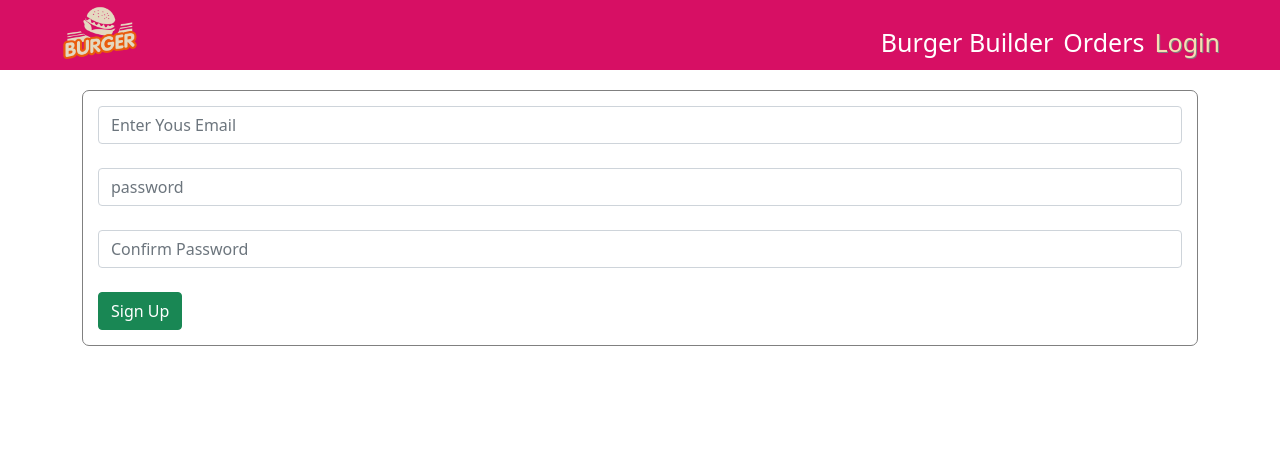
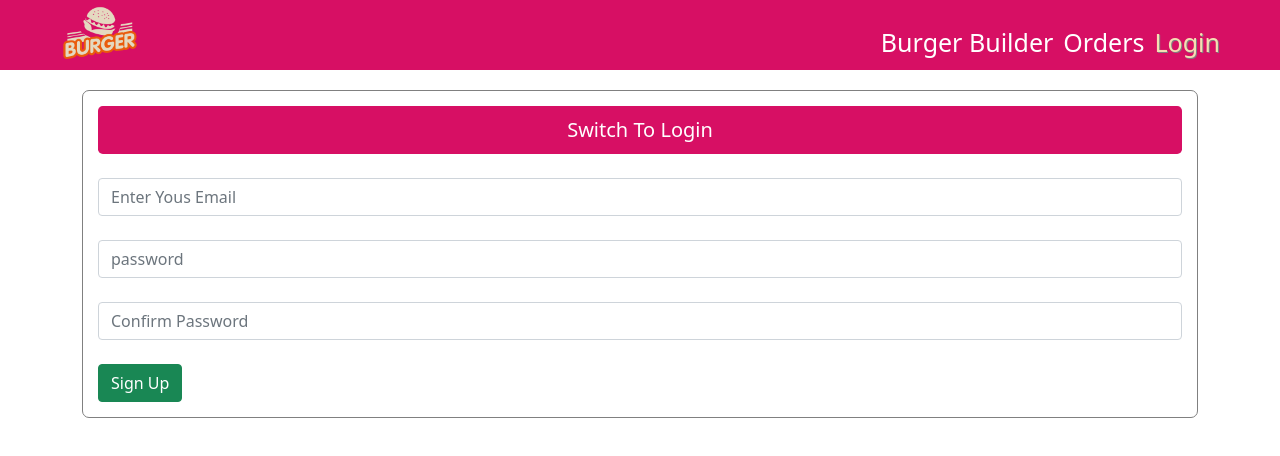
Before and after one commit to raihan-mahmud-talukder/Bohubrihi-Burger, a React (Create React App) app: page /login in a window 1280 px wide. Shown: the top 456 px of the page. Built offline with nearby package versions, Linux system fonts and the light colour scheme; the HTML template or start-up script is replaced by a standard one.

Commit message:
Switcing Sign In

```diff
--- a/src/Component/Auth/Auth.js
+++ b/src/Component/Auth/Auth.js
@@ -2,6 +2,14 @@ import React, { Component } from "react";
 import { Formik } from 'formik';
 
 class Auth extends Component {
+    state = {
+        mode: 'Sign Up'
+    }
+
+    switchModeHandler = () => {
+        this.setState({ mode: this.state.mode === 'Sign Up' ? 'Login' : 'Sign Up' })
+    }
+
     render() {
         return (
             <div>
@@ -28,13 +36,19 @@ class Auth extends Component {
                             }
                             if (!values.password) {
                                 errors.password = 'Required';
-                            } else if (values.password.length < 4) {
+                            }
+                            else if (isNaN(values.password)) {
+                                errors.password = 'Must be number';
+                            }
+                            else if (values.password.length < 4) {
                                 errors.password = 'Must be atleast 4 characters!';
                             }
+                            if (this.state.mode === 'Sign Up') {
                                 if (!values.passwordConfirm) {
                                     errors.passwordConfirm = 'Required';
                                 } else if (values.password !== values.passwordConfirm) {
                                     errors.passwordConfirm = 'Password does not match!';
+                                }
                             }
                             console.log('Errors: ', errors);
                             return errors;
@@ -47,6 +61,17 @@ class Auth extends Component {
                             padding: '15px',
                             borderRadius: '7px',
                         }}>
+                            <button style={{
+                                width: '100%',
+                                backgroundColor: '#d70f64',
+                                color: 'white',
+                            }}
+                                className="btn btn-lg"
+                                onClick={this.switchModeHandler}
+                            >
+                                Switch To {this.state.mode === 'Sign Up' ? 'Login' : 'Sign Up'}
+                            </button>
+                            <br /><br />
                             <form onSubmit={handleSubmit}>
                                 <input
                                     name="email"
@@ -60,6 +85,7 @@ class Auth extends Component {
                                 </span>
                                 <br />
                                 <input
+                                    type='password'
                                     name="password"
                                     placeholder="password"
                                     className="form-control"
@@ -70,7 +96,11 @@ class Auth extends Component {
                                     {errors.password}
                                 </span>
                                 <br />
+                                {
+                                    this.state.mode === 'Sign Up' ?
+                                        <div>
                                             <input
+                                                type='password'
                                                 name="passwordConfirm"
                                                 placeholder="Confirm Password"
                                                 className="form-control"
@@ -81,8 +111,10 @@ class Auth extends Component {
                                                 {errors.passwordConfirm}
                                             </span>
                                             <br />
+                                        </div> : null
+                                }
                                 <button type="submit" className="btn btn-success">
-                                    Sign Up
+                                    {this.state.mode === 'Sign Up' ? 'Sign Up' : 'Login'}
                                 </button>
                             </form>
                         </div>
```
Lines whose indentation alone changed are shown as unchanged.
